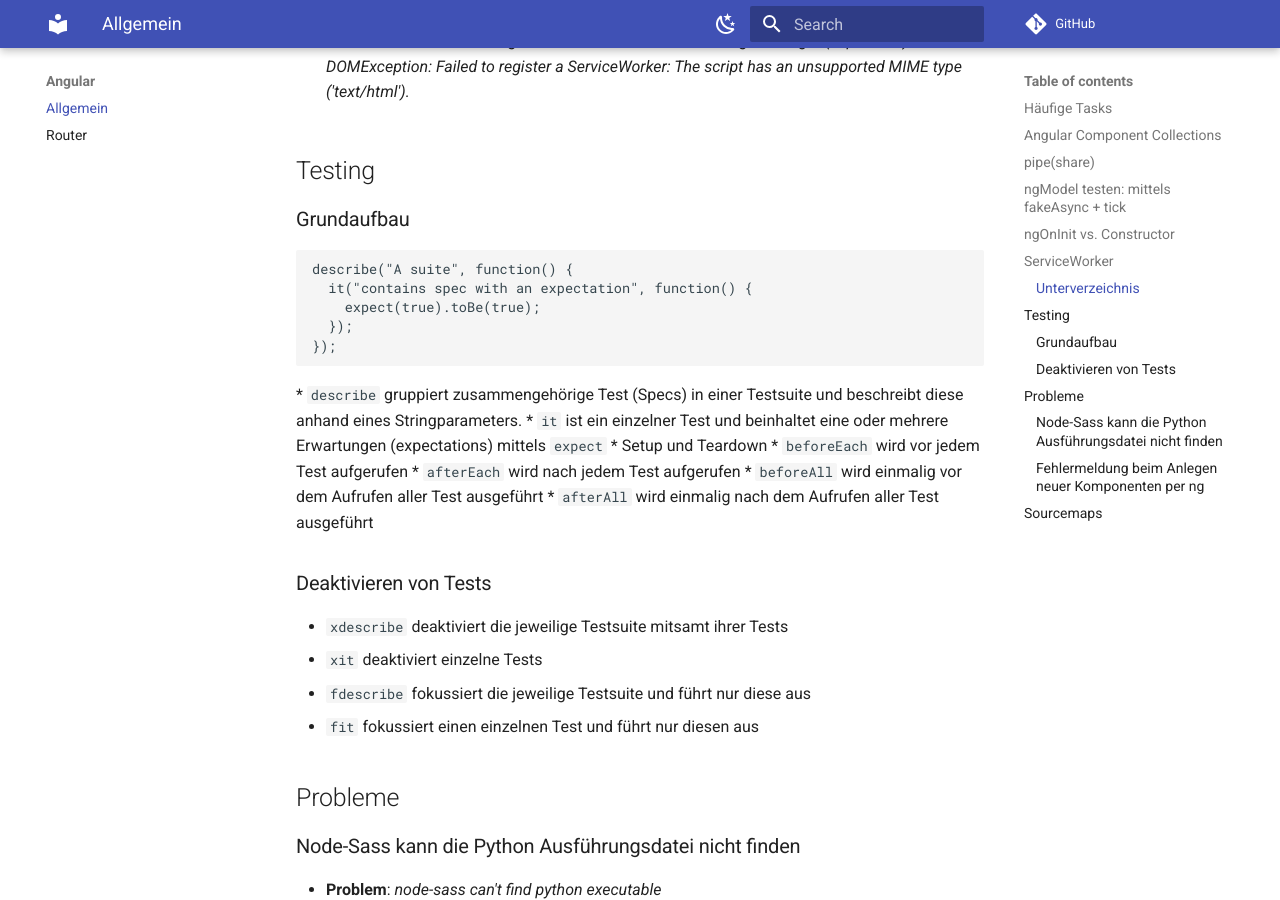
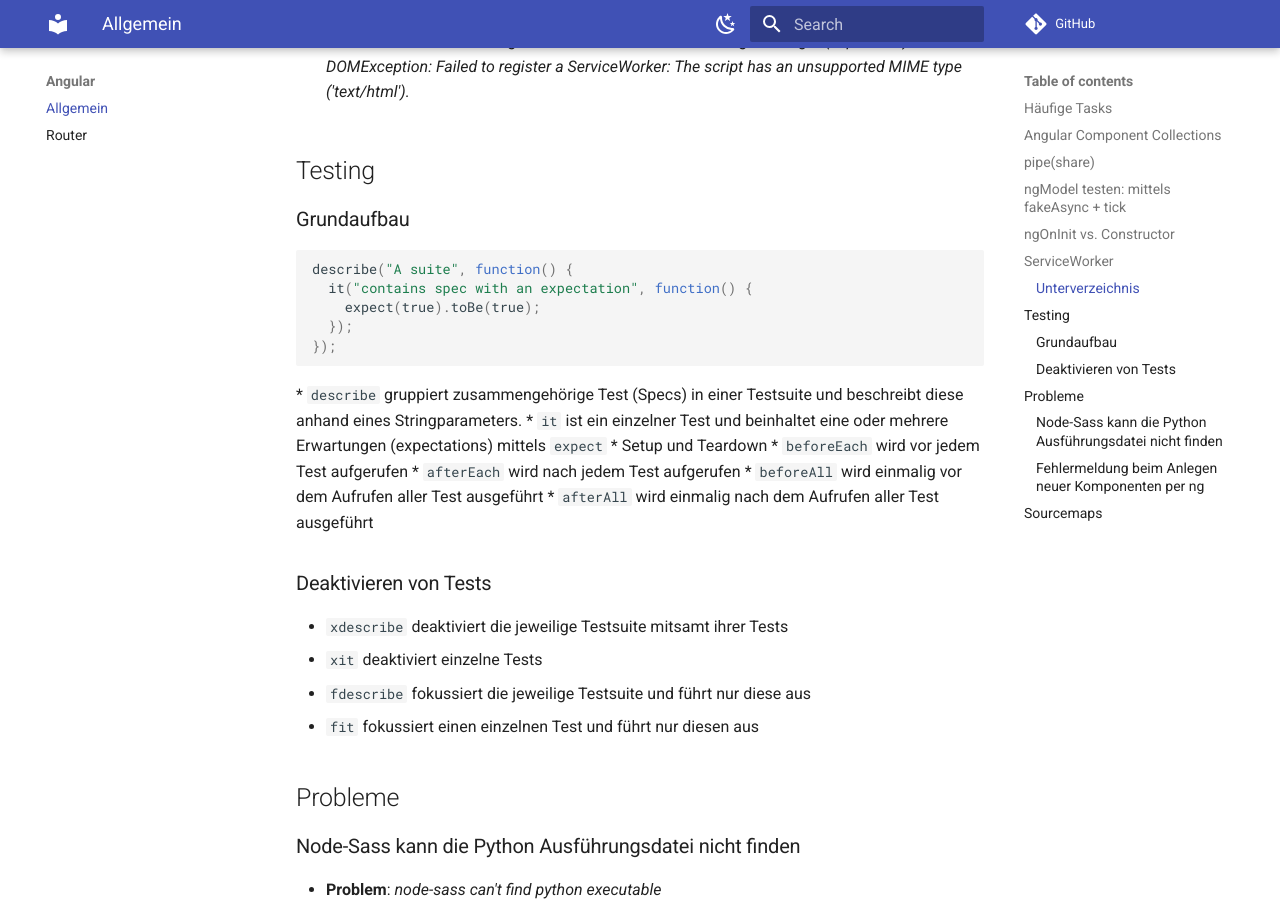
Before and after one commit to scholchr/webdevbook, an MkDocs documentation site: the page built from docs/angular/index.md, in a window 1280 px wide and 900 px high, scrolled down 1225 px. Built offline with MkDocs 1.6.1 and Material for MkDocs 9.7.7, drawn with Linux system fonts in a browser that asks for light colours; comment, search, counter and statistics services are not loaded.

Commit message:
Code Listening um 'typescript' Codeformatierung erweitert

````diff
--- a/docs/angular/index.md
+++ b/docs/angular/index.md
@@ -42,7 +42,7 @@ ServiceWorker: The script has an unsupported MIME type ('text/html').*
 ## Testing
 
 ### Grundaufbau
-```
+```typescript
 describe("A suite", function() {
   it("contains spec with an expectation", function() {
     expect(true).toBe(true);
````
